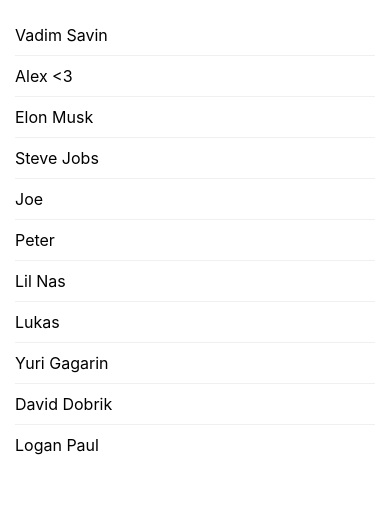
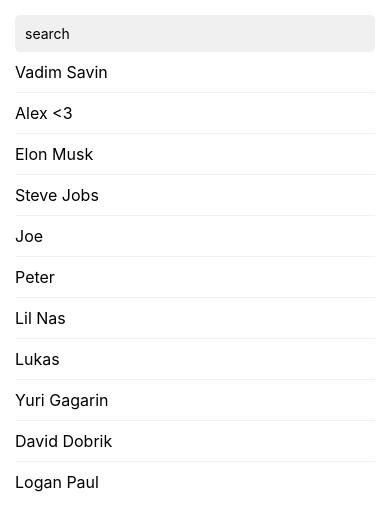
Before and after one commit to milankatira/video-calling-app-react-native, a React Native app: screen / in a window 390 px wide. Shown: the top 530 px of the page. Built offline with nearby package versions, Linux system fonts and the light colour scheme.

Commit message:
search screen

```diff
--- a/src/screen/ContactsScreen/index.js
+++ b/src/screen/ContactsScreen/index.js
@@ -1,19 +1,35 @@
-import React from 'react'
-import { StyleSheet, Text, View ,FlatList } from 'react-native'
+import React, {useState, useEffect} from 'react';
+import {StyleSheet, Text, View, FlatList, TextInput} from 'react-native';
 import contacts from '../../../assets/data/contacts.json';
 const index = () => {
+  const [searchTerm, setSearchTerm] = useState('');
+  const [filteredcontacts, setfilteredcontacts] = useState(contacts);
+
+  useEffect(() => {
+    const newContacts = contacts.filter(
+      contact =>
+        contact.user_display_name.toLowerCase().includes (searchTerm.toLowerCase())
+    );
+    setfilteredcontacts(newContacts);
+  }, [searchTerm]);
   return (
     <View style={styles.page}>
+      <TextInput
+        style={styles.searchInput}
+        placeholder="search"
+        value={searchTerm}
+        onChangeText={setSearchTerm}
+      />
       <FlatList
-          data={contacts}
+        data={filteredcontacts}
         renderItem={({item}) => (
           <Text style={styles.contactName}>{item.user_display_name}</Text>
         )}
-          ItemSeparatorComponent={()=> <View style={styles.separator}/>}
+        ItemSeparatorComponent={() => <View style={styles.separator} />}
       />
     </View>
-    )
-}
+  );
+};
 
 export default index;
 
@@ -22,12 +38,17 @@ const styles = StyleSheet.create({
     padding: 15,
   },
   contactName: {
-        fontSize:16,
-        marginVertical:10,
+    fontSize: 16,
+    marginVertical: 10,
   },
-      separator:{
-        width:'100%',
-        height:1,
-        backgroundColor:'#f0f0f0',
-      }
-})
+  separator: {
+    width: '100%',
+    height: 1,
+    backgroundColor: '#f0f0f0',
+  },
+  searchInput: {
+    backgroundColor: '#f0f0f0',
+    borderRadius: 5,
+    padding: 10,
+  },
+});
```
Lines whose indentation alone changed are shown as unchanged.
